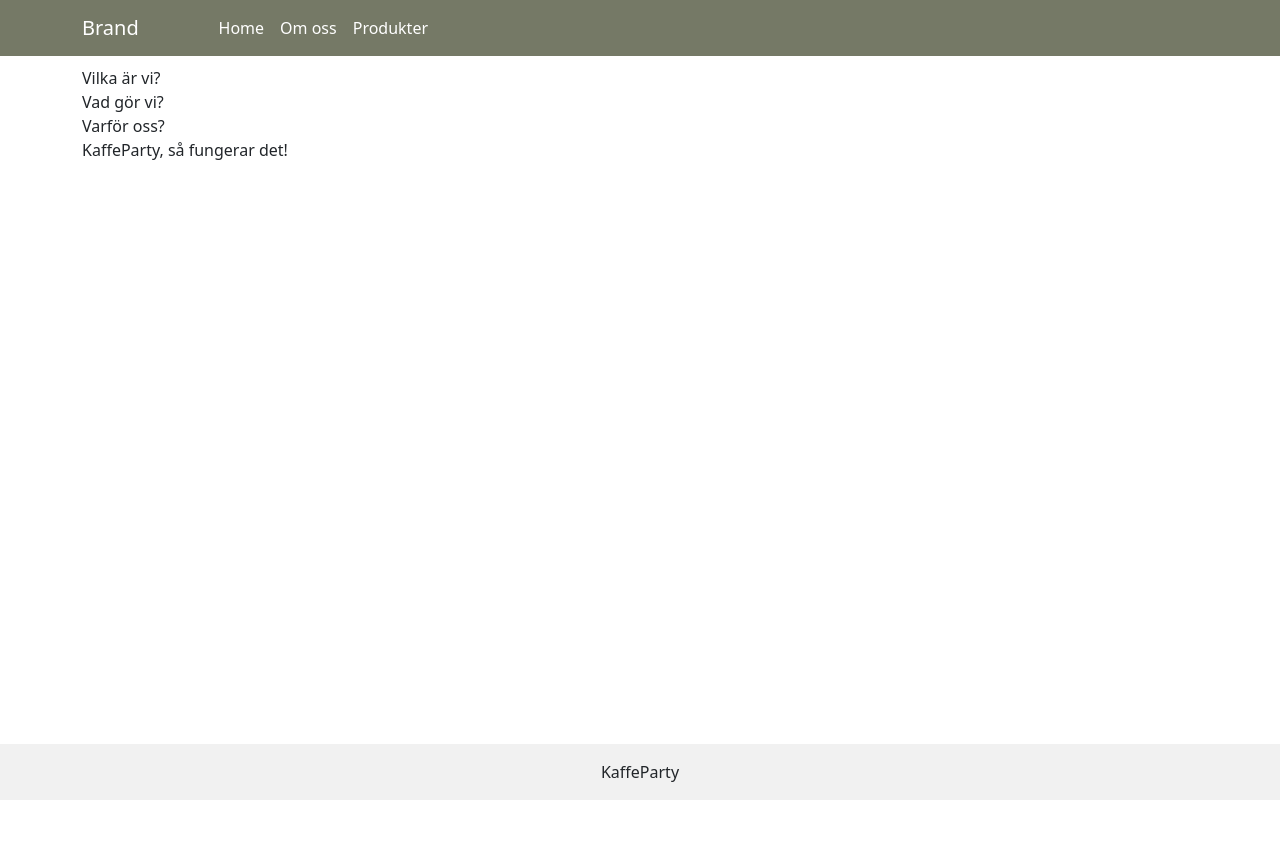
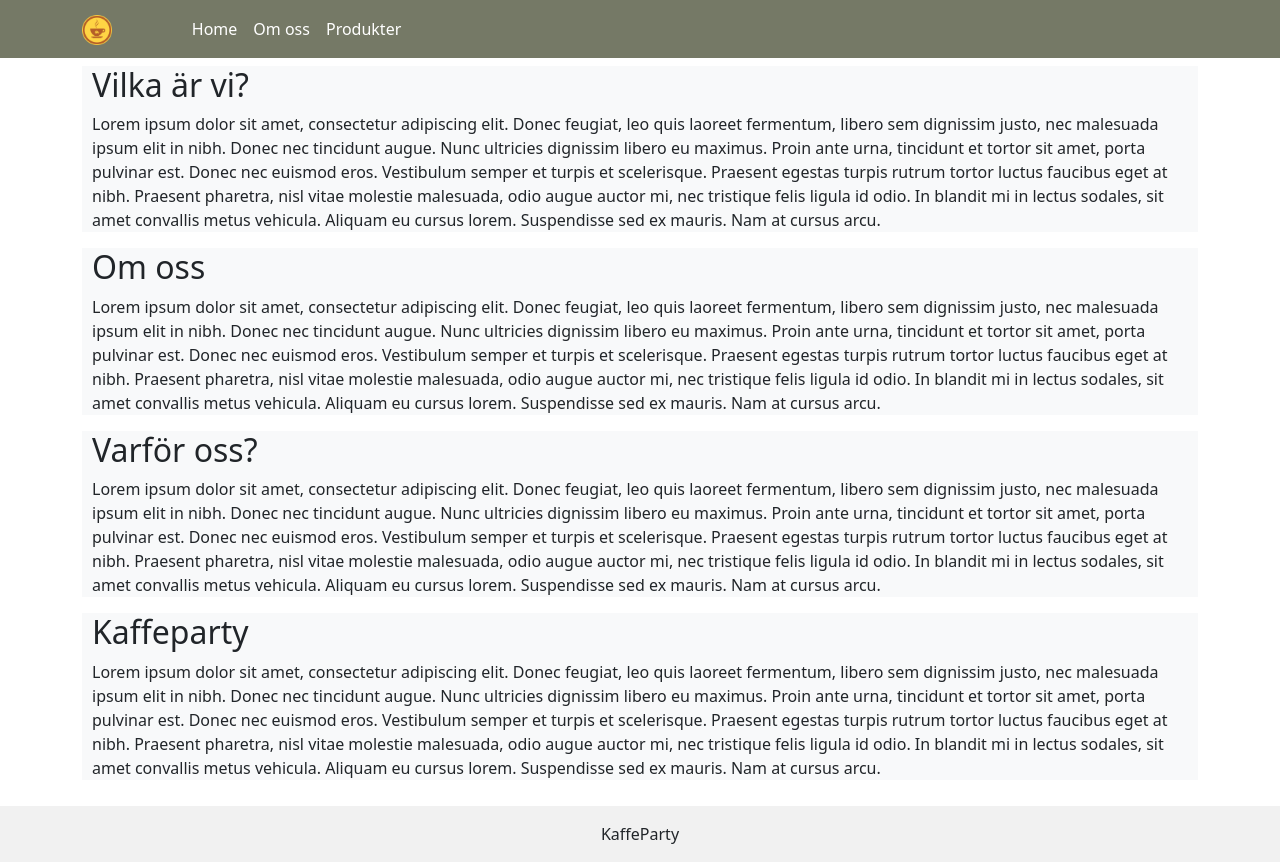
Before and after one commit to davarng/LexiconUppgift8, a plain HTML site: page index.html in a window 1280 px wide. Before the commit the page ends 800 px from the top, so only its background shows below. Drawn offline with nearby package versions, Linux system fonts and the light colour scheme.

Commit message:
finished header

```diff
--- a/index.html
+++ b/index.html
@@ -17,7 +17,9 @@
     <header>
       <nav class="navbar navbar-expand-lg navbar-dark bg-primary">
         <div class="container">
-          <a class="navbar-brand" href="#">Brand</a>
+          <a class="navbar-brand" href="">
+            <img src="/images/logo.png" alt="Brand Logo" height="30" />
+          </a>
 
           <button
             class="navbar-toggler"
@@ -50,10 +52,78 @@
 
     <main>
       <div class="container">
-        <div>Vilka är vi?</div>
-        <div>Vad gör vi?</div>
-        <div>Varför oss?</div>
-        <div>KaffeParty, så fungerar det!</div>
+        <div>
+          <section class="bg-light">
+            <h2>Vilka är vi?</h2>
+            <p>
+              Lorem ipsum dolor sit amet, consectetur adipiscing elit. Donec
+              feugiat, leo quis laoreet fermentum, libero sem dignissim justo,
+              nec malesuada ipsum elit in nibh. Donec nec tincidunt augue. Nunc
+              ultricies dignissim libero eu maximus. Proin ante urna, tincidunt
+              et tortor sit amet, porta pulvinar est. Donec nec euismod eros.
+              Vestibulum semper et turpis et scelerisque. Praesent egestas
+              turpis rutrum tortor luctus faucibus eget at nibh. Praesent
+              pharetra, nisl vitae molestie malesuada, odio augue auctor mi, nec
+              tristique felis ligula id odio. In blandit mi in lectus sodales,
+              sit amet convallis metus vehicula. Aliquam eu cursus lorem.
+              Suspendisse sed ex mauris. Nam at cursus arcu.
+            </p>
+          </section>
+        </div>
+        <div>
+          <section class="bg-light">
+            <h2>Om oss</h2>
+            <p>
+              Lorem ipsum dolor sit amet, consectetur adipiscing elit. Donec
+              feugiat, leo quis laoreet fermentum, libero sem dignissim justo,
+              nec malesuada ipsum elit in nibh. Donec nec tincidunt augue. Nunc
+              ultricies dignissim libero eu maximus. Proin ante urna, tincidunt
+              et tortor sit amet, porta pulvinar est. Donec nec euismod eros.
+              Vestibulum semper et turpis et scelerisque. Praesent egestas
+              turpis rutrum tortor luctus faucibus eget at nibh. Praesent
+              pharetra, nisl vitae molestie malesuada, odio augue auctor mi, nec
+              tristique felis ligula id odio. In blandit mi in lectus sodales,
+              sit amet convallis metus vehicula. Aliquam eu cursus lorem.
+              Suspendisse sed ex mauris. Nam at cursus arcu.
+            </p>
+          </section>
+        </div>
+        <div>
+          <section class="bg-light">
+            <h2>Varför oss?</h2>
+            <p>
+              Lorem ipsum dolor sit amet, consectetur adipiscing elit. Donec
+              feugiat, leo quis laoreet fermentum, libero sem dignissim justo,
+              nec malesuada ipsum elit in nibh. Donec nec tincidunt augue. Nunc
+              ultricies dignissim libero eu maximus. Proin ante urna, tincidunt
+              et tortor sit amet, porta pulvinar est. Donec nec euismod eros.
+              Vestibulum semper et turpis et scelerisque. Praesent egestas
+              turpis rutrum tortor luctus faucibus eget at nibh. Praesent
+              pharetra, nisl vitae molestie malesuada, odio augue auctor mi, nec
+              tristique felis ligula id odio. In blandit mi in lectus sodales,
+              sit amet convallis metus vehicula. Aliquam eu cursus lorem.
+              Suspendisse sed ex mauris. Nam at cursus arcu.
+            </p>
+          </section>
+        </div>
+        <div>
+          <section class="bg-light">
+            <h2>Kaffeparty</h2>
+            <p>
+              Lorem ipsum dolor sit amet, consectetur adipiscing elit. Donec
+              feugiat, leo quis laoreet fermentum, libero sem dignissim justo,
+              nec malesuada ipsum elit in nibh. Donec nec tincidunt augue. Nunc
+              ultricies dignissim libero eu maximus. Proin ante urna, tincidunt
+              et tortor sit amet, porta pulvinar est. Donec nec euismod eros.
+              Vestibulum semper et turpis et scelerisque. Praesent egestas
+              turpis rutrum tortor luctus faucibus eget at nibh. Praesent
+              pharetra, nisl vitae molestie malesuada, odio augue auctor mi, nec
+              tristique felis ligula id odio. In blandit mi in lectus sodales,
+              sit amet convallis metus vehicula. Aliquam eu cursus lorem.
+              Suspendisse sed ex mauris. Nam at cursus arcu.
+            </p>
+          </section>
+        </div>
       </div>
     </main>
     <footer class="footer" style="bottom: 0; width: 100%">
--- a/style.css
+++ b/style.css
@@ -36,3 +36,8 @@ a.navbar-brand {
 a.nav-link {
   color: #fff;
 }
+
+section {
+  padding-left: 10px;
+  padding-right: 10px;
+}
```
Also changed, not shown: Components/footer.html (deleted, +0 -19 lines), Components/header.html (deleted, +0 -18 lines), omoss.html (+3 -1 lines), produkter.html (+3 -1 lines), images/logo.png (added).
